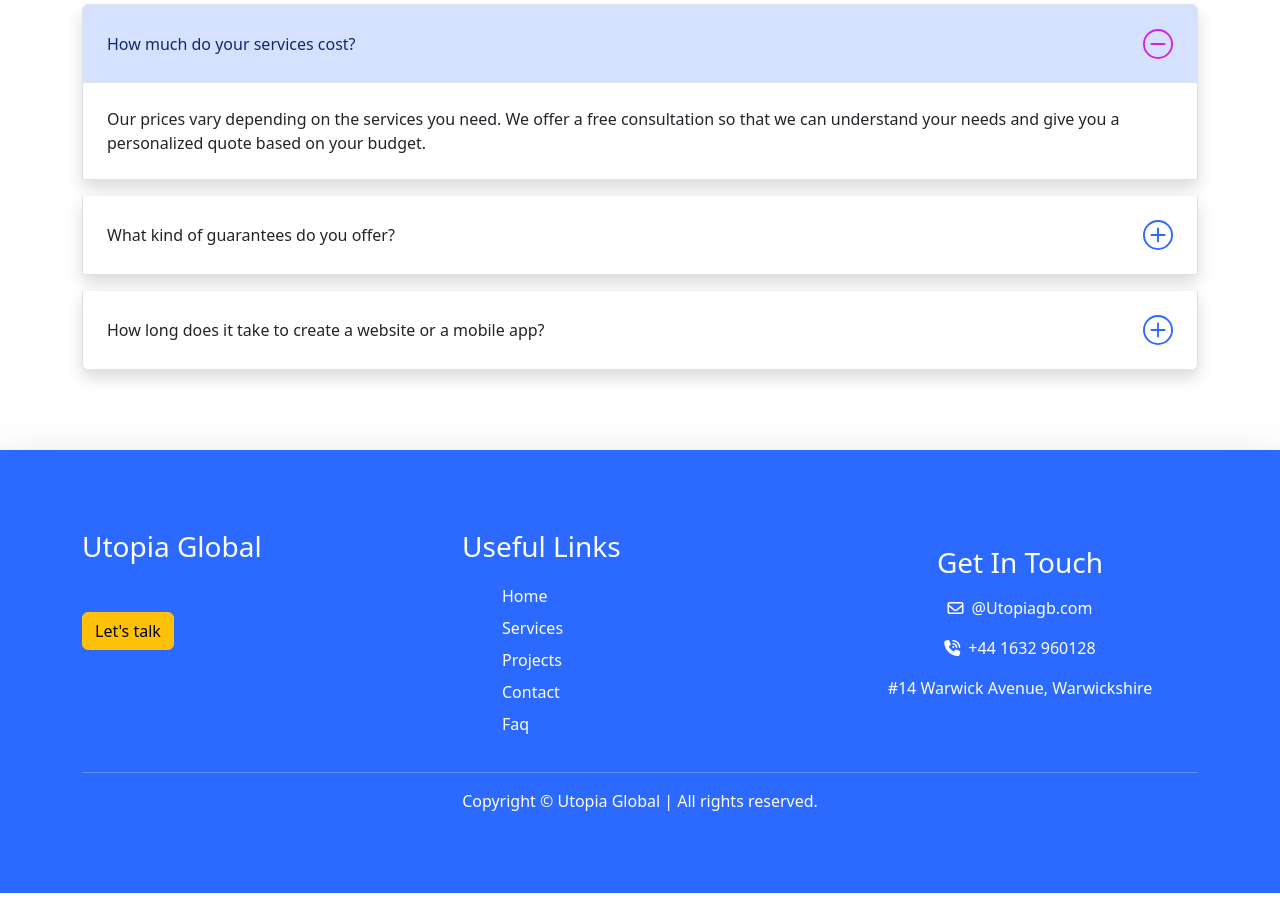
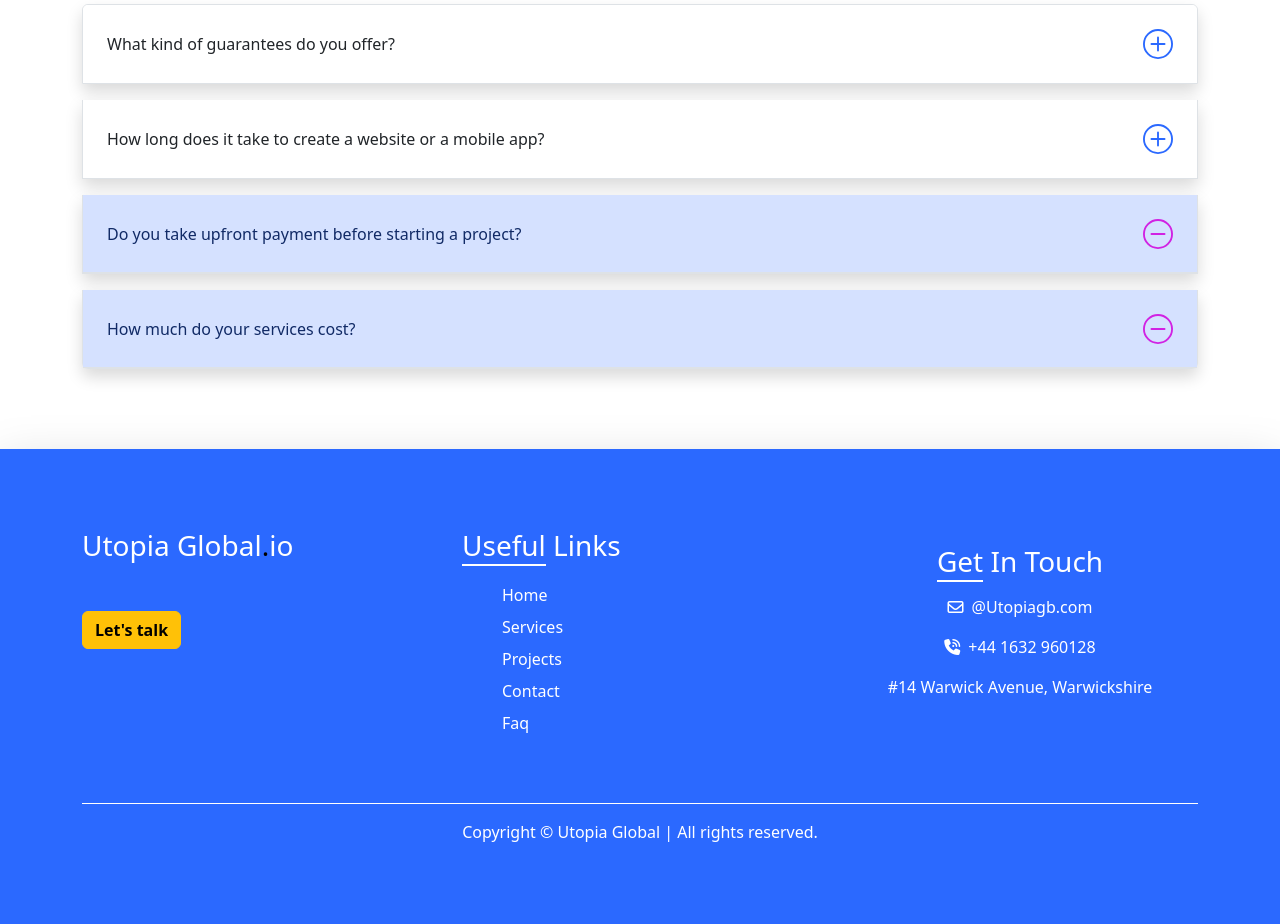
Before and after one commit to KingsCreatives/Utopia-Global, a website: page index.html in a window 1280 px wide. Shown: the part 6989-7913 px from the top of the page. Before the commit the page ends 7882 px from the top, so only its background shows below. Drawn offline with nearby package versions, Linux system fonts and the light colour scheme.

Commit message:
added 1 accordion, removed unwanted img

```diff
--- a/index.html
+++ b/index.html
@@ -410,6 +410,7 @@
                 <div class="col-lg-12 mb-3">
                   <textarea name="message" placeholder="message" id="message" rows="8" class="shadow form-control form-control-lg"></textarea>
                 </div>
+                <!-- Get started button -->
                 <div class="text-center d-grid mt-1">
                   <button type="button" class="btn btn-primary rounded-pill pt-3 pb-3">
                     <i class="fas fa-paper-plane"></i>
@@ -436,18 +437,7 @@
               <div class="row-mt-5">
                   <div class="col-md-12">
                     <div class="accordion" id="accordionExample">
-                      <div class="accordion-item mb-3 shadow">
-                        <h2 class="accordion-header">
-                          <button class="accordion-button" type="button" data-bs-toggle="collapse" data-bs-target="#collapseOne" aria-expanded="true" aria-controls="collapseOne">
-                            How much do your services cost?
-                          </button>
-                        </h2>
-                        <div id="collapseOne" class="accordion-collapse collapse show" data-bs-parent="#accordionExample">
-                          <div class="accordion-body">
-                            Our prices vary depending on the services you need. We offer a free consultation so that we can understand your needs and give you a personalized quote based on your budget.
-                          </div>
-                        </div>
-                      </div>
+                      <!-- Faq 1 -->
                       <div class="accordion-item mb-3 shadow">
                         <h2 class="accordion-header">
                           <button class="accordion-button collapsed" type="button" data-bs-toggle="collapse" data-bs-target="#collapseTwo" aria-expanded="false" aria-controls="collapseTwo">
@@ -460,6 +450,7 @@
                           </div>
                         </div>
                       </div>
+                      <!-- Faq 2 -->
                       <div class="accordion-item mb-3 shadow">
                         <h2 class="accordion-header">
                           <button class="accordion-button collapsed" type="button" data-bs-toggle="collapse" data-bs-target="#collapseThree" aria-expanded="false" aria-controls="collapseThree">
@@ -469,6 +460,32 @@
                         <div id="collapseThree" class="accordion-collapse collapse" data-bs-parent="#accordionExample">
                           <div class="accordion-body">
                             The time it takes to create a website or a mobile app depends on the complexity of the website  or app you want and the amount of content you need. However, we typically create websites and apps within 2-4 weeks.
+                          </div>
+                        </div>
+                      </div>
+                      <!-- Faq 3 -->
+                      <div class="accordion-item mb-3 shadow">
+                        <h2 class="accordion-header">
+                          <button class="accordion-button" type="button" data-bs-toggle="collapse" data-bs-target="#collapseFour" aria-expanded="true" aria-controls="collapseFour">
+                            Do you take upfront payment before starting a project?
+                          </button>
+                        </h2>
+                        <div id="collapseFour" class="accordion-collapse collapse" data-bs-parent="#accordionExample">
+                          <div class="accordion-body">
+                            No, however you would have to make a minimum of 5% of the cost of the project before we commence work.
+                          </div>
+                        </div>
+                      </div>
+                      <!-- Faq 4 -->
+                      <div class="accordion-item mb-3 shadow">
+                        <h2 class="accordion-header">
+                          <button class="accordion-button" type="button" data-bs-toggle="collapse" data-bs-target="#collapseOne" aria-expanded="true" aria-controls="collapseOne">
+                            How much do your services cost?
+                          </button>
+                        </h2>
+                        <div id="collapseOne" class="accordion-collapse collapse" data-bs-parent="#accordionExample">
+                          <div class="accordion-body">
+                            Our prices vary depending on the services you need. We offer a free consultation so that we can understand your needs and give you a personalized quote based on your budget.
                           </div>
                         </div>
                       </div>
@@ -486,7 +503,7 @@
                     <div class="footer__our-message">
                         <div class="logo">
                             <div class="my-brand">
-                              <h3 class="mb-5">Utopia Global</h3>
+                              <h3 class="mb-5">Utopia Global<span class="text-black">.</span>io</h3>
                             </div>
                             <a href="#contact"><button class="btn btn-warning">Let's talk</button></a>
                         </div>
@@ -495,7 +512,7 @@
 
               <div class="col-12 col-md-4 ">
                     <div class="footer__useful-links">
-                          <h3 class="mb-3">Useful Links</h3>
+                          <h3 class="mb-3"><span class="footer-header">Useful</span> Links</h3>
                           <ul>
                               <li><a href="#home">Home</a></li>
                               <li><a href="#services">Services</a></li>
@@ -507,15 +524,15 @@
               </div>
               <div class="col-12 col-md-4">
                   <div class="footer__get-in-touch">
-                        <h3 class="mb-3">Get In Touch</h3>
+                        <h3 class="mb-3"><span class="footer-header">Get</span> In Touch</h3>
                         <p><i class="fa-regular fa-envelope"></i>@Utopiagb.com</p>
                         <p><i class="fa-solid fa-phone-volume"></i>+44 1632 960128</p>
                         <p>#14 Warwick Avenue, Warwickshire</p>
                   </div>
               </div>
           </div>
-          <hr>
-          <div class="container text-center">
+        <!-- copy right -->
+          <div class="container text-center copy-right mt-5">
             Copyright &copy; Utopia Global | All rights reserved.
           </div>
       </footer>
--- a/scss/sections/_footer.scss
+++ b/scss/sections/_footer.scss
@@ -78,7 +78,7 @@
         text-align: center;
 
         button{
-            // background: ;
+            font-weight: bold;
         }
 
         @include media-breakpoint-up(md){
@@ -86,4 +86,12 @@
         }
     }
 
+    .footer-header{
+        border-bottom: 2px solid #fff;
+    }
+
+    .copy-right{
+        padding-top: 1rem;
+        border-top: 1px solid #fff;
+    }
  }
```
Also changed, not shown: assets/css/style.css, img/kn(1)(1).jpg (deleted), img/kn(1).jpg (deleted), img/kn(1).png (deleted), img/kn.png (deleted), 1 other file.
